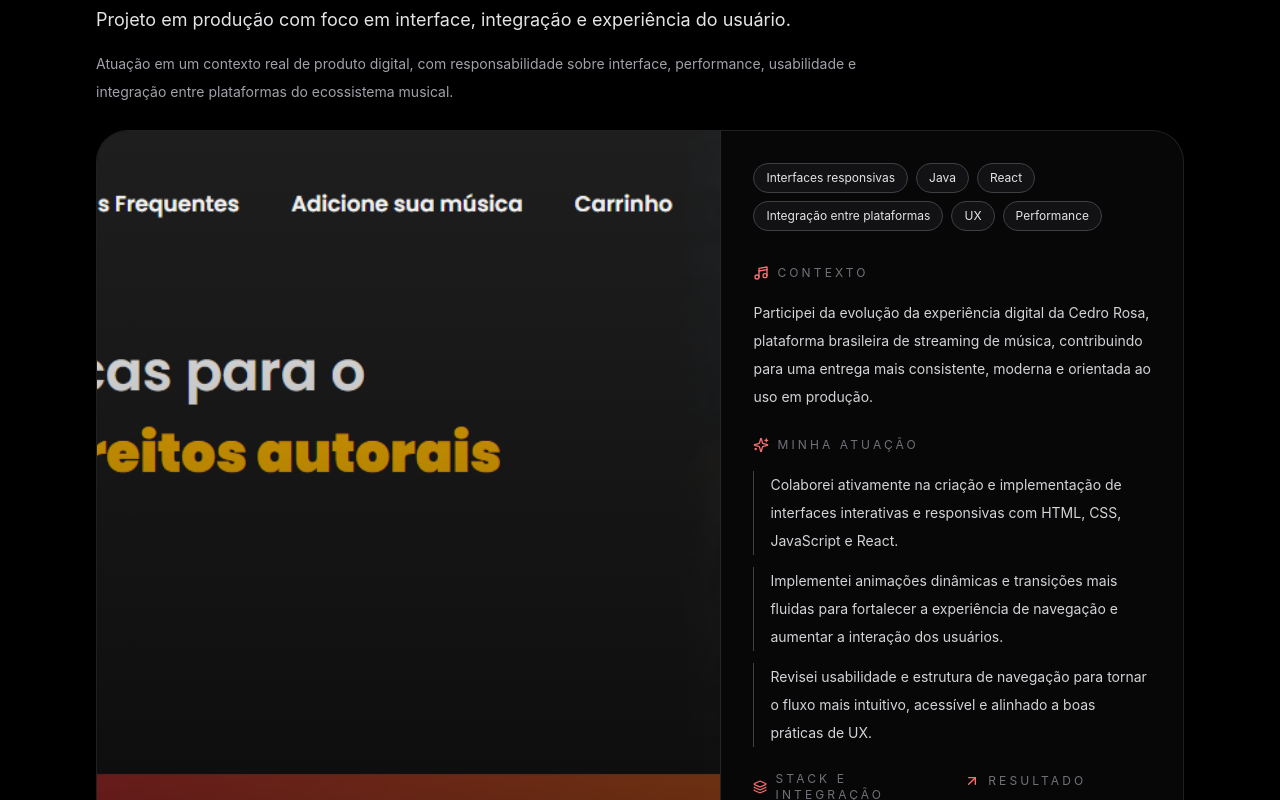
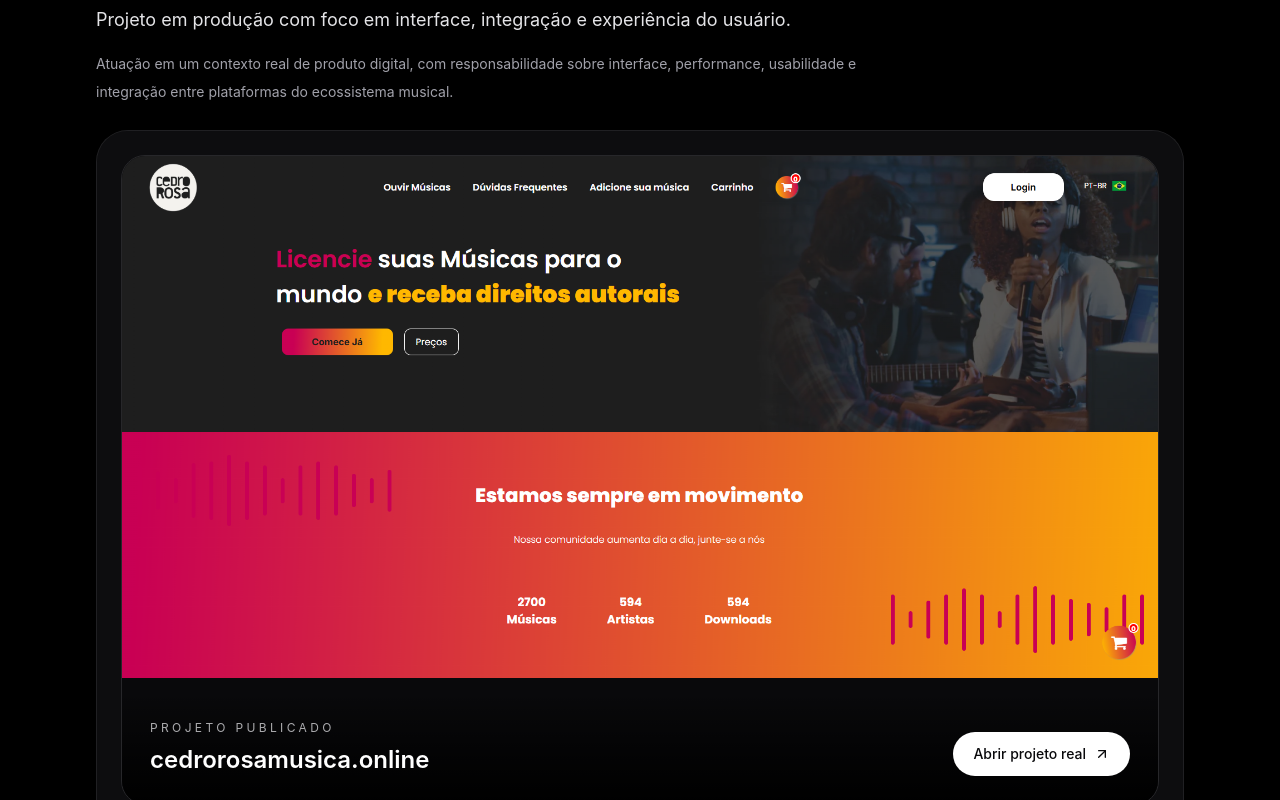
Before and after one commit to Keymiuz/Portf-lio, a Next.js app: page / in a window 1280 px wide. Shown: the part 2420-3220 px from the top of the page. Built offline with nearby package versions, Linux system fonts and the light colour scheme.

Commit message:
fix: show full real case study image

```diff
--- a/components/real-case-study.tsx
+++ b/components/real-case-study.tsx
@@ -110,19 +110,20 @@ export function RealCaseStudy() {
         transition={{ duration: 0.5, ease: 'easeOut' }}
         className="overflow-hidden rounded-[2rem] border border-zinc-800/80 bg-zinc-950/80 shadow-2xl shadow-black/40"
       >
-        <div className="grid lg:grid-cols-[1.15fr_0.85fr]">
-          <div className="relative min-h-[380px] overflow-hidden border-b border-zinc-800 lg:min-h-[640px] lg:border-b-0 lg:border-r">
+        <div className="border-b border-zinc-800 bg-zinc-900/40 p-4 md:p-6">
+          <div className="relative overflow-hidden rounded-[1.5rem] border border-zinc-800 bg-zinc-950">
+            <div className="relative aspect-[16/10] w-full">
               <Image
                 src="/projects/cedro-rosa.png"
                 alt="Tela do projeto Cedro Rosa em produção"
                 fill
-              className="object-cover object-center transition duration-700 hover:scale-[1.03]"
-              sizes="(max-width: 1024px) 100vw, 58vw"
+                className="object-contain object-top"
+                sizes="(max-width: 1280px) 100vw, 1200px"
                 priority
               />
-            <div className="absolute inset-0 bg-gradient-to-t from-black via-black/18 to-transparent" />
-
-            <div className="absolute bottom-0 left-0 right-0 flex flex-wrap items-end justify-between gap-4 p-6 md:p-8">
+            </div>
+            <div className="absolute inset-x-0 bottom-0 bg-gradient-to-t from-black via-black/55 to-transparent p-5 md:p-7">
+              <div className="flex flex-wrap items-end justify-between gap-4">
                 <div>
                   <p className="text-xs uppercase tracking-[0.28em] text-zinc-300/80">{copy.projectLabel}</p>
                   <p className="mt-2 text-xl font-semibold text-white md:text-2xl">{copy.projectLabelValue}</p>
@@ -137,6 +138,8 @@ export function RealCaseStudy() {
                   {copy.cta}
                   <ArrowUpRight className="h-4 w-4" />
                 </a>
+              </div>
+            </div>
           </div>
         </div>
 
@@ -206,7 +209,6 @@ export function RealCaseStudy() {
             </div>
           </div>
         </div>
-        </div>
       </motion.article>
     </section>
   );
```
Lines whose indentation alone changed are shown as unchanged.
